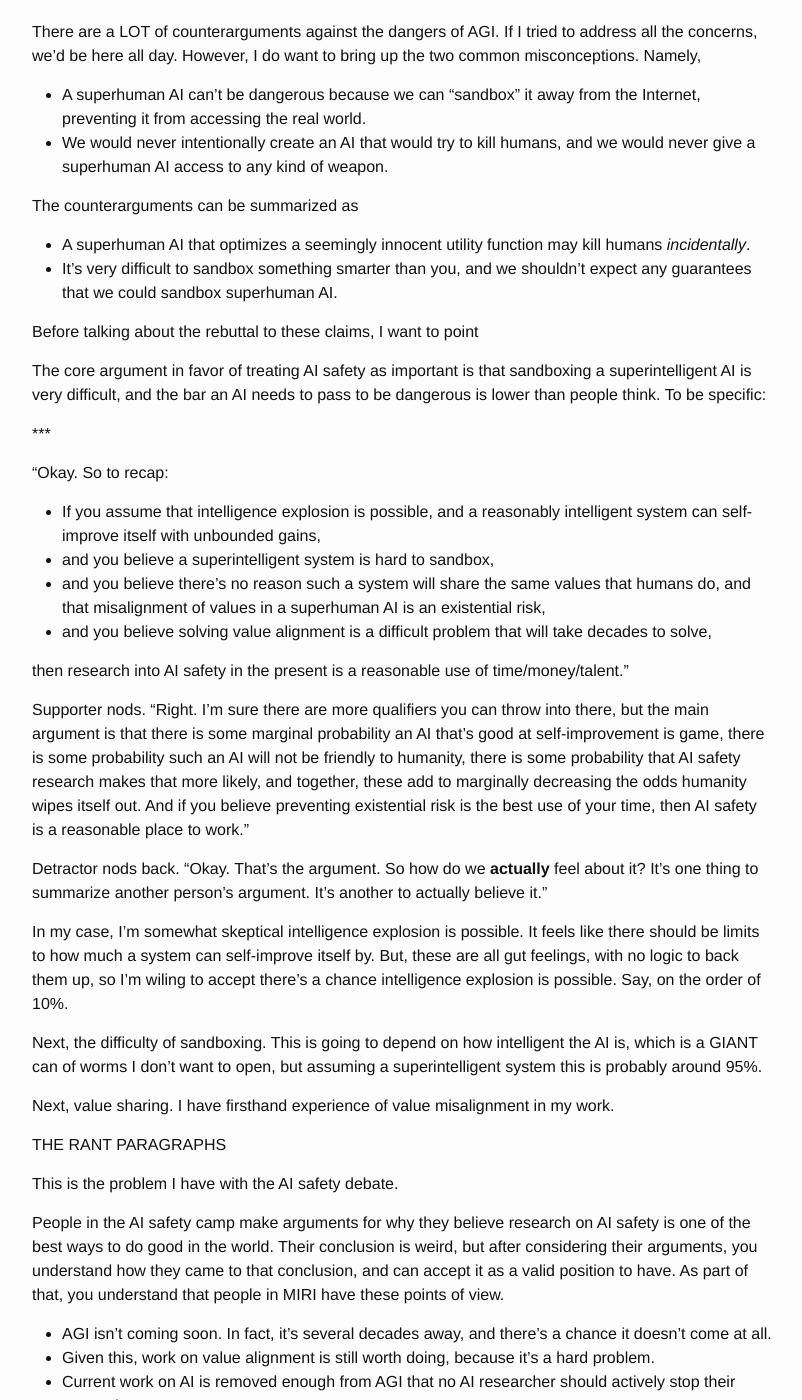
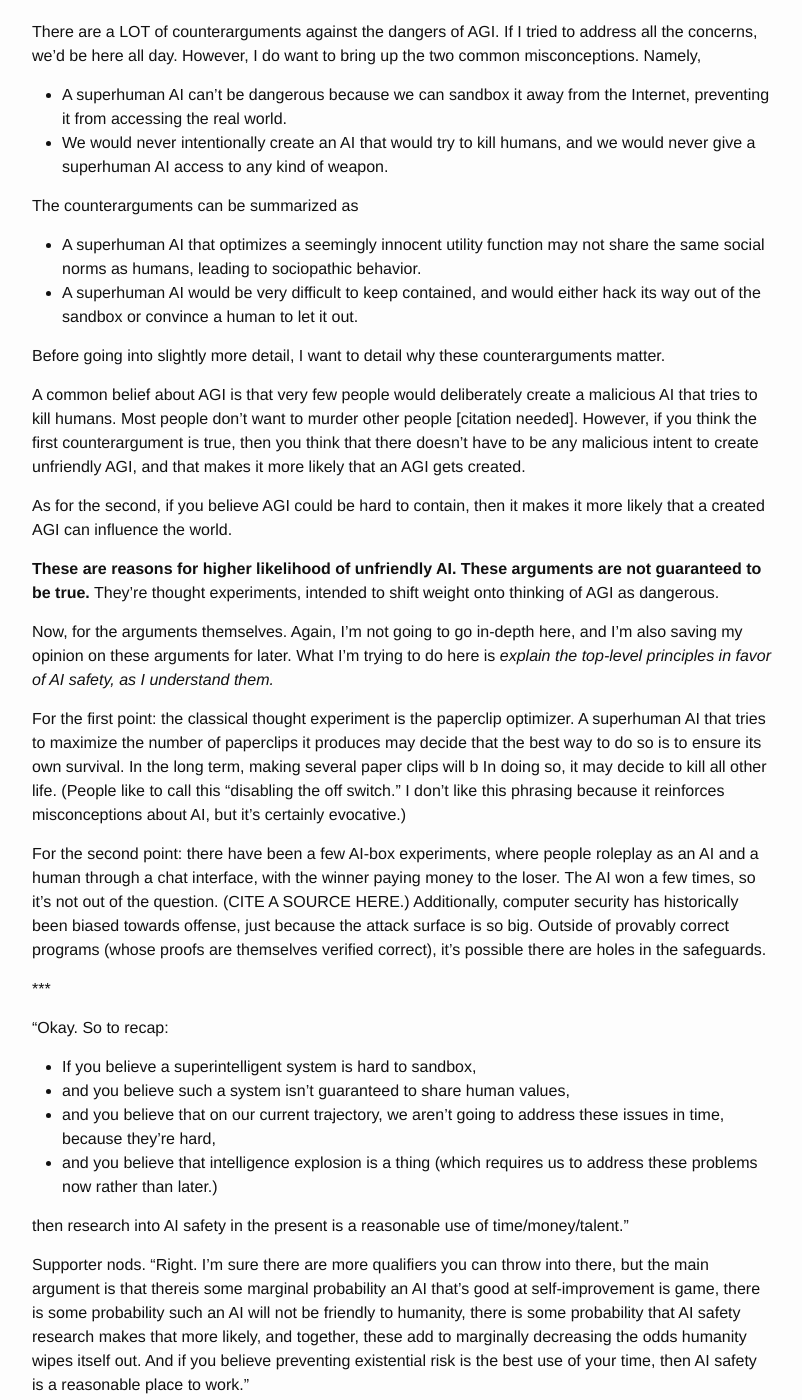
Before and after one commit to alexirpan/alexirpan.github.io, a Jekyll site: the page built from _posts/2016-09-29-ai-safety.md, in a window 1280 px wide and 1400 px high, scrolled down 2138 px. Shown: the whole window, without its empty margins (238-1040 px from the left). Built offline with Jekyll 4.4.1, drawn with Linux system fonts in a browser that asks for light colours; nearby versions of some CDN libraries; some of the changed text lies outside the part shown.

Commit message:
Words! More words! May want to organize this soon.

```diff
--- a/_posts/2016-09-29-ai-safety.md
+++ b/_posts/2016-09-29-ai-safety.md
@@ -119,43 +119,73 @@ There are a LOT of counterarguments against the dangers of AGI. If I tried to
 address all the concerns, we'd be here all day. However, I do want to bring up
 the two common misconceptions. Namely,
 
-* A superhuman AI can't be dangerous because we can "sandbox" it away from the
+* A superhuman AI can't be dangerous because we can sandbox it away from the
 Internet, preventing it from accessing the real world.
 * We would never intentionally create an AI that would try to kill humans, and
 we would never give a superhuman AI access to any kind of weapon.
 
 The counterarguments can be summarized as
 
-* A superhuman AI that optimizes a seemingly innocent utility function may kill humans
-*incidentally*.
-* It's very difficult to sandbox something smarter than you, and we shouldn't
-expect any guarantees that we could sandbox superhuman AI.
+* A superhuman AI that optimizes a seemingly innocent utility function may not
+share the same social norms as humans, leading to sociopathic behavior.
+* A superhuman AI would be very difficult to keep contained, and would either
+hack its way out of the sandbox or convince a human to let it out.
 
-Before talking about the rebuttal to these claims, I want to point
+Before going into slightly more detail, I want to detail why these
+counterarguments matter.
 
+A common belief about AGI is that very few people would deliberately create
+a malicious AI that tries to kill humans. Most people don't want to murder other
+people [citation needed]. However, if you think the first counterargument is
+true, then you think that there doesn't have to be any malicious intent to
+create unfriendly AGI, and that makes it more likely that an AGI gets created.
 
-The core argument in favor of treating AI safety as important is that sandboxing
-a superintelligent AI is very difficult, and the bar an AI needs to pass to be
-dangerous is lower than people think. To be specific:
+As for the second, if you believe AGI could be hard to contain, then it makes
+it more likely that a created AGI can influence the world.
+
+**These are reasons for higher likelihood of unfriendly AI. These arguments
+are not guaranteed to be true.** They're thought experiments, intended to shift
+weight onto thinking of AGI as dangerous.
+
+Now, for the arguments themselves. Again, I'm not going to go in-depth here,
+and I'm also saving my opinion on these arguments for later. What I'm trying to
+do here is *explain the top-level principles in favor of AI safety, as I
+understand them.*
+
+For the first point: the classical thought experiment is the paperclip optimizer.
+A superhuman AI that tries to maximize the number of paperclips it produces may
+decide that the best way to do so is to ensure its own survival. In the long
+term, making several paper clips will b
+In doing so,
+it may decide to kill all other life. (People like to call this "disabling the
+off switch." I don't like this phrasing because it reinforces misconceptions
+about AI, but it's certainly evocative.)
+
+For the second point: there have been a few AI-box experiments, where people
+roleplay as an AI and a human through a chat interface, with the winner paying
+money to the loser. The AI won a few times, so it's not out of the question.
+(CITE A SOURCE HERE.) Additionally, computer security has historically
+been biased towards offense, just because the attack surface is so big. Outside
+of provably correct programs (whose proofs are themselves verified correct),
+it's possible there are holes in the safeguards.
+
 
 \*\*\*
 
 "Okay. So to recap:
 
-* If you assume that intelligence explosion is possible, and a reasonably intelligent
-system can self-improve itself with unbounded gains,
-* and you believe a superintelligent system is hard to sandbox,
-* and you believe there's no reason such a system will share the same values
-that humans do, and that misalignment of values in a superhuman AI is an
-existential risk,
-* and you believe solving value alignment is a difficult problem that will take
-decades to solve,
+* If you believe a superintelligent system is hard to sandbox,
+* and you believe such a system isn't guaranteed to share human values,
+* and you believe that on our current trajectory, we aren't going to address
+these issues in time, because they're hard,
+* and you believe that intelligence explosion is a thing (which requires
+us to address these problems now rather than later.)
 
 then research into AI safety in the present is a reasonable use of
 time/money/talent."
 
 Supporter nods. "Right. I'm sure there are more qualifiers you can throw into
-there, but the main argument is that there is some marginal probability
+there, but the main argument is that thereis some marginal probability
 an AI that's good at self-improvement is game, there is some probability such
 an AI will not be friendly to humanity, there is some probability that AI safety
 research makes that more likely, and together, these add to marginally decreasing
@@ -183,6 +213,19 @@ work.
 THE RANT PARAGRAPHS
 
 This is the problem I have with the AI safety debate.
+
+When I talk to people who work at MIRI in real-life, they are reasonable
+people with reasonable beliefs. I feel like they are informed about neural
+nets. Not at the level of an active researcher, but they know how they
+work, at a level better than "approximates the brain." (Which by the way,
+is a really, really annoying simplification that's been turned into a meme.
+Neural nets were inspired by neurons, but they don't approximate the brain
+ - not even close.)
+
+Anyways, point being, I feel like they have good basis for their AGI timelines.
+
+Surrounding the gorup of active AI safety researchers is a group of people
+who follow news in AI safety. They're
 
 People in the AI safety camp make arguments for why they believe research on
 AI safety is one of the best ways to do good in the world. Their conclusion
```
